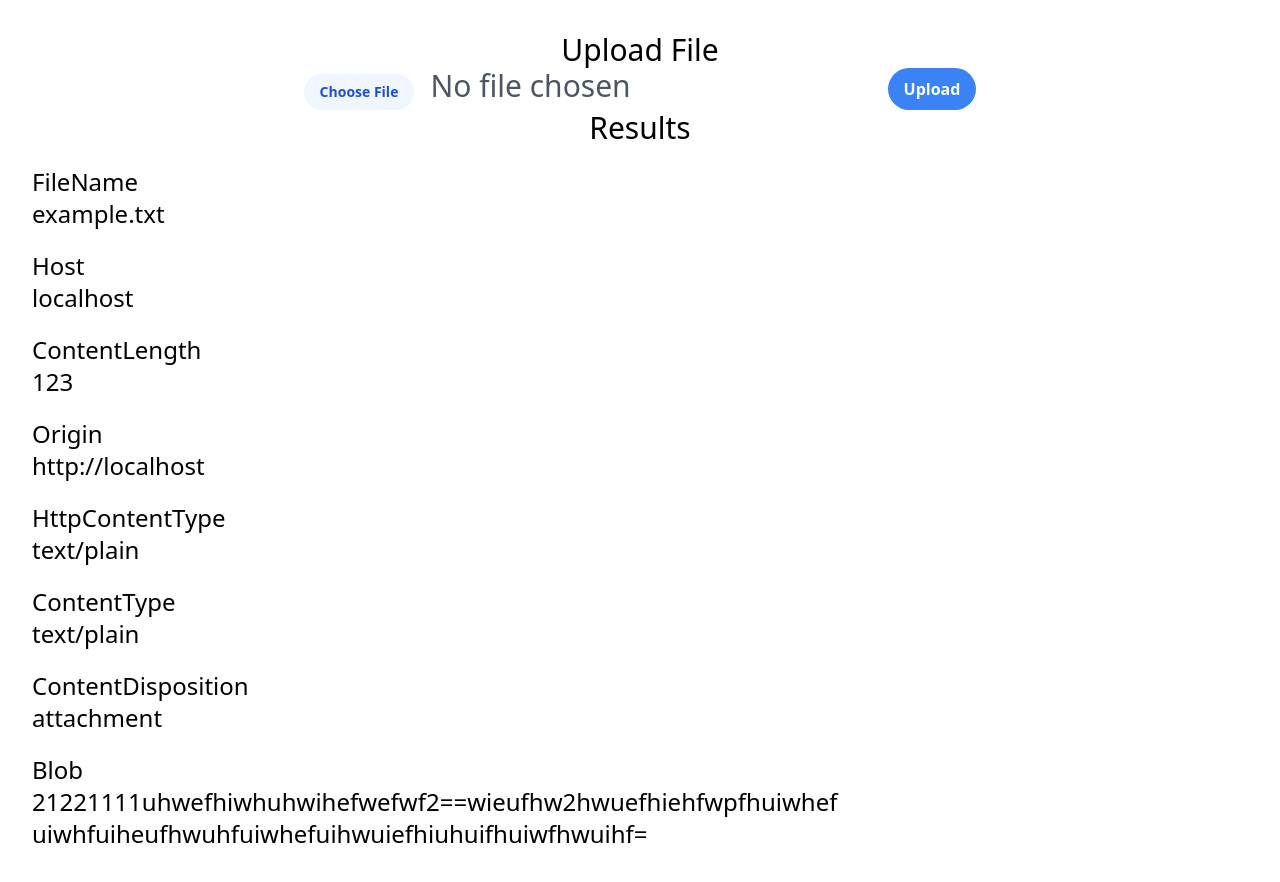
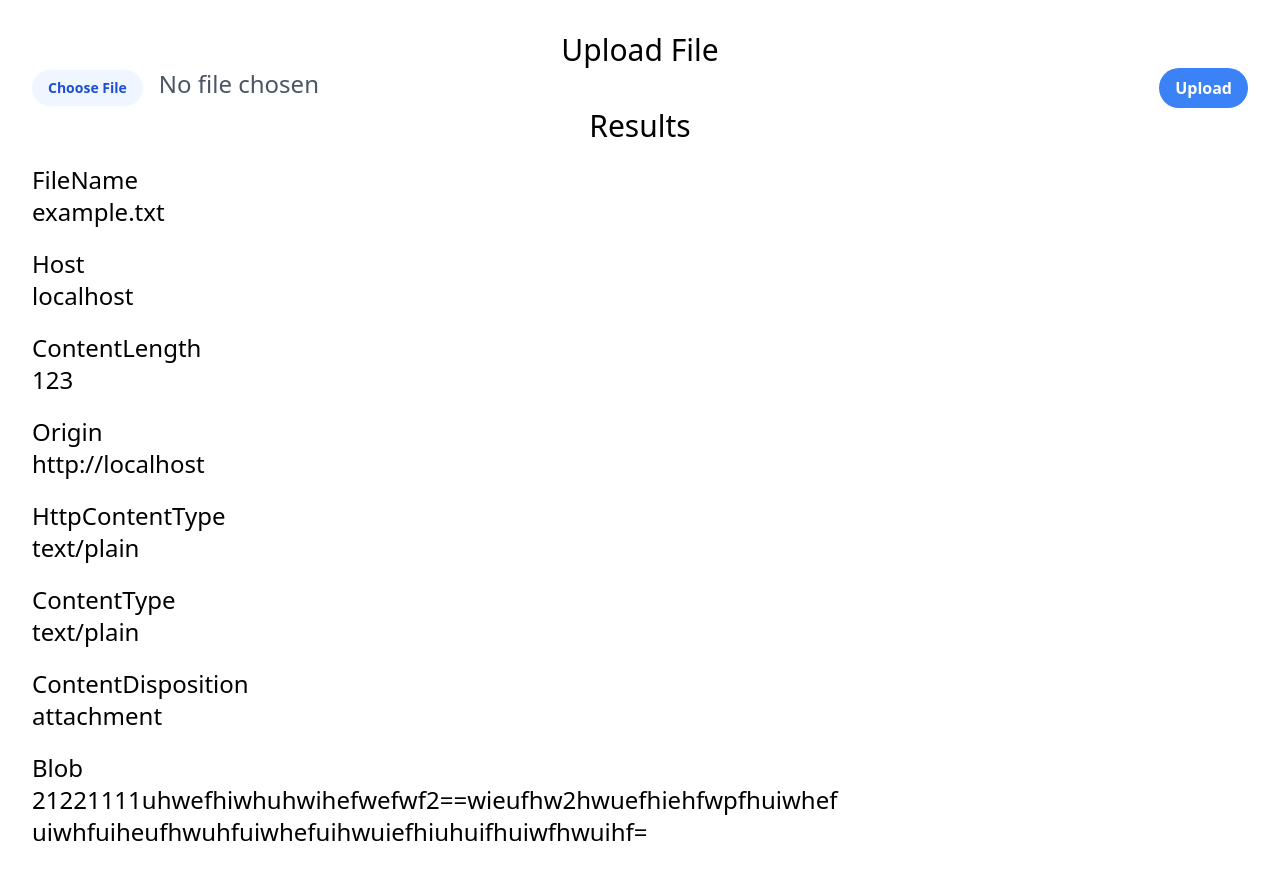
Before and after one commit to tweiss777/FileAnalyzer, a Vue app in the folder client/: page / in a window 1280 px wide. Built offline with nearby package versions, Linux system fonts and the light colour scheme.

Commit message:
Changes to tailwind classes.

```diff
--- a/client/src/components/FileUpload.vue
+++ b/client/src/components/FileUpload.vue
@@ -11,14 +11,14 @@ function handleSubmit() {
 }
 </script>
 <template>
-  <div class="flex justify-center wrap">
+  <div class="flex flex-col sm:flex-row sm:justify-center gap-4">
     <input
       @change="handleFileChange"
       type="file"
-      class="text-gray-600 text-3xl file:mr-4 file:py-2 file:px-4 file:rounded-full file:border-0 file:text-sm file:font-semibold file:bg-blue-50 file:text-blue-700 hover:file:bg-blue-100"
+      class="text-gray-600 text-2xl file:mr-4 file:py-2 file:px-4 file:rounded-full file:border-0 file:text-sm file:font-semibold file:bg-blue-50 file:text-blue-700 hover:file:bg-blue-100 transition w-full"
     />
     <button
-      class="bg-blue-500 hover:bg-blue-700 text-white font-bold py-2 px-4 rounded-full"
+      class="bg-blue-500 hover:bg-blue-800 transition text-white font-bold py-2 px-4 rounded-full"
       @click="handleSubmit"
     >
       Upload
```
